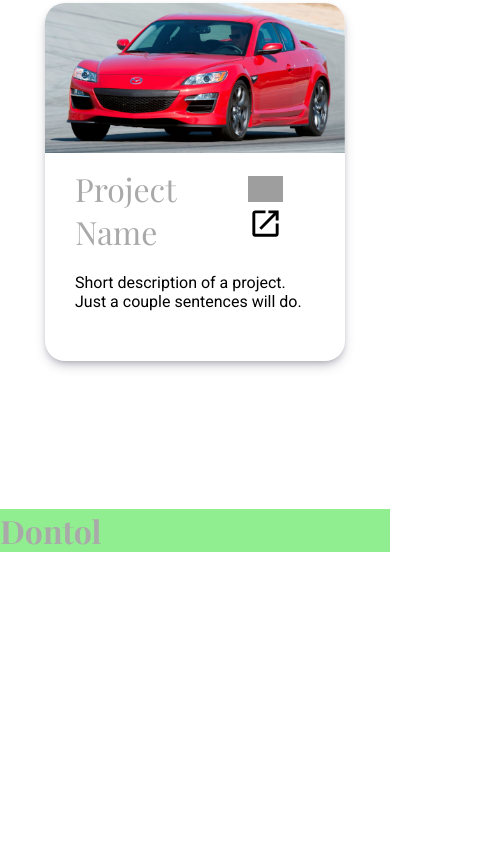
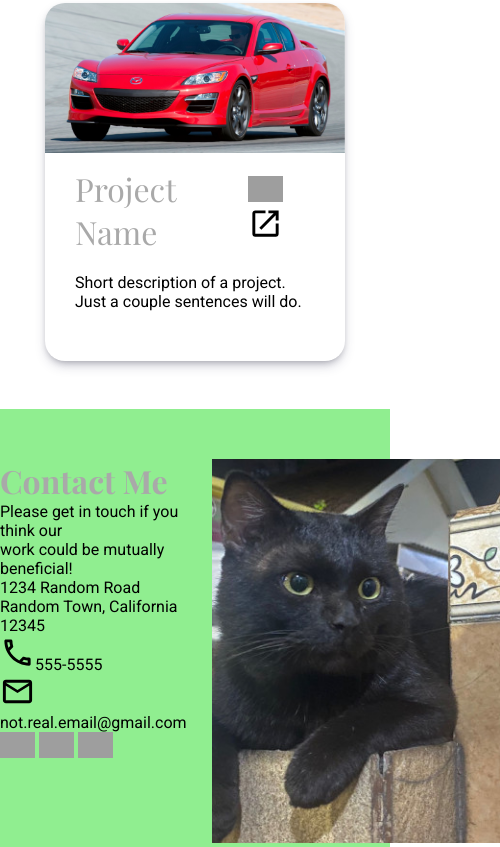
Before and after one commit to d-hardine/homepage, a website built with webpack: page src/template.html in a window 390 px wide. Shown: the part 3058-3905 px from the top of the page, 500 px wide, since content can reach past the window. Before the commit the page ends 3610 px from the top, so only its background shows below. Built offline with nearby package versions, Linux system fonts and the light colour scheme; grey boxes are pictures that could not be loaded; a web font is replaced by a local one.

Commit message:
footer roughly done, need more polish

```diff
--- a/src/styles.css
+++ b/src/styles.css
@@ -133,6 +133,19 @@ footer {
   background-color: lightgreen;
 }
 
+.footer-container {
+  margin: auto;
+  max-width: 70%;
+  min-width: 950px;
+  display: flex;
+  justify-content: space-between;
+  padding-top: 50px;
+}
+
+.footer-title {
+  margin-top: 0;
+}
+
 @media (max-width: 1000px) {
   /*header stuff*/
   #header-container {
@@ -190,6 +203,20 @@ footer {
 
   .work-image {
     width: 300px;
+  }
+
+  /*footer stuff*/
+  .footer-container {
+    min-width: unset;
+    max-width: unset;
+    justify-content: space-around;
+    gap: 25px;
+  }
+
+  .footer-image {
+    width: calc(0.6 * 480px);
+    height: calc(0.8 * 480px);
+    object-fit: cover;
   }
 }
 
--- a/src/template.html
+++ b/src/template.html
@@ -116,7 +116,23 @@
         </div>
     </main>
     <footer>
-        <h1>Dontol</h1>
+        <div class="footer-container">
+            <div class="left-info">
+                <h1 class="footer-title">Contact Me</h1>
+                <p>Please get in touch if you think our<br>work could be mutually beneficial!</p>
+                <p>1234 Random Road <br> Random Town, California 12345</p>
+                <svg class="icons" xmlns="http://www.w3.org/2000/svg" viewBox="0 0 24 24"><title>phone-outline</title><path d="M20,15.5C18.8,15.5 17.5,15.3 16.4,14.9C16.3,14.9 16.2,14.9 16.1,14.9C15.8,14.9 15.6,15 15.4,15.2L13.2,17.4C10.4,15.9 8,13.6 6.6,10.8L8.8,8.6C9.1,8.3 9.2,7.9 9,7.6C8.7,6.5 8.5,5.2 8.5,4C8.5,3.5 8,3 7.5,3H4C3.5,3 3,3.5 3,4C3,13.4 10.6,21 20,21C20.5,21 21,20.5 21,20V16.5C21,16 20.5,15.5 20,15.5M5,5H6.5C6.6,5.9 6.8,6.8 7,7.6L5.8,8.8C5.4,7.6 5.1,6.3 5,5M19,19C17.7,18.9 16.4,18.6 15.2,18.2L16.4,17C17.2,17.2 18.1,17.4 19,17.4V19Z" /></svg>555-5555 <br>
+                <svg class="icons" xmlns="http://www.w3.org/2000/svg" viewBox="0 0 24 24"><title>email-outline</title><path d="M22 6C22 4.9 21.1 4 20 4H4C2.9 4 2 4.9 2 6V18C2 19.1 2.9 20 4 20H20C21.1 20 22 19.1 22 18V6M20 6L12 11L4 6H20M20 18H4V8L12 13L20 8V18Z" /></svg>not.real.email@gmail.com
+                <div id="footer-icons">
+                    <img class="icons" src="https://cdn.jsdelivr.net/gh/devicons/devicon@latest/icons/github/github-original.svg" />
+                    <img class="icons" src="https://cdn.jsdelivr.net/gh/devicons/devicon@latest/icons/linkedin/linkedin-plain.svg" />
+                    <img class="icons" src="https://cdn.jsdelivr.net/gh/devicons/devicon@latest/icons/twitter/twitter-original.svg" />
+                </div>
+            </div>
+            <div class="right-info">
+                <img class="footer-image" src="images/cat-image-2.jpg" alt="cat image">
+            </div>
+        </div>
     </footer>
 </body>
 </html>
```
